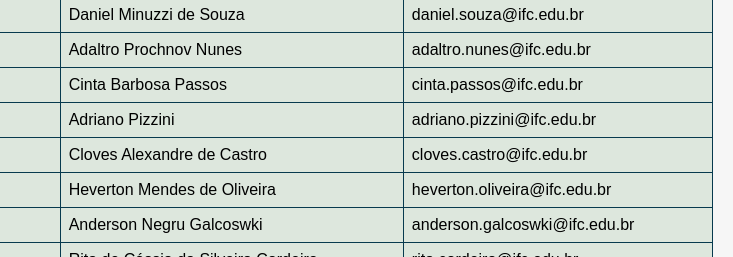
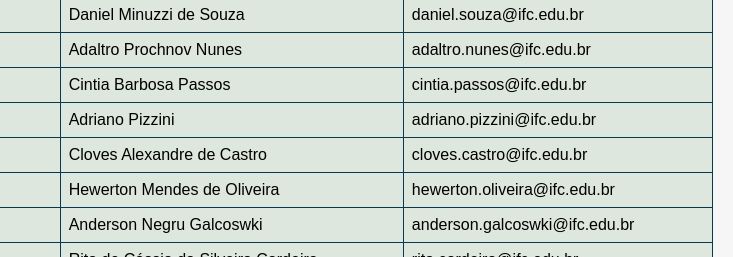
Before and after one commit to felippekisner/IFerno, a plain HTML site: page index.html in a window 1280 px wide. Both pictures are taken after a click on the button "👨‍🏫". Shown: the part 196-453 px from the top of the page, 547-1280 px from the left. Drawn offline with Linux system fonts and the light colour scheme.

Commit message:
Add files via upload

```diff
--- a/index.html
+++ b/index.html
@@ -68,7 +68,7 @@
                 <br>
                 E muito mais: recursos extras, dicas de estudo, links úteis, feeds de bibliotecas digitais e formulários de avaliação para um feedback contínuo.
                 <br><br>
-                Este projeto é idealizado e mantido por Felippe Tesser Kisner, aluno do IFC Blumenau e entusiasta de tecnologia educacional, que entende as necessidades de quem vive a rotina do campus. A gestão e moderação do site ficam sob responsabilidade da líder de turma, Jamile, garantindo que todos os conteúdos e funcionalidades estejam alinhados às demandas da turma e do instituto.
+                Este projeto é idealizado e mantido por Felippe Tesser Kisner, aluno do IFC Blumenau e entusiasta de tecnologia educacional, que entende as necessidades de quem vive a rotina do campus. A gestão e moderação do site ficam sob responsabilidade da líder de turma, Jamille, garantindo que todos os conteúdos e funcionalidades estejam alinhados às demandas da turma e do instituto.
                 <br><br>
                 Explore todas as funcionalidades e experimente uma nova forma de gerenciar seus compromissos acadêmicos. Seja mais produtivo, reduza o estresse e conquiste seus objetivos com o Organizador FTK.
                 <br><br>
@@ -191,10 +191,10 @@
                     <tr><td>Biologia</td><td>Karlan Rau</td><td>karlan.rau@ifc.edu.br</td></tr>
                     <tr><td>Educação Física</td><td>Daniel Minuzzi de Souza</td><td>daniel.souza@ifc.edu.br</td></tr>
                     <tr><td>Filosofia</td><td>Adaltro Prochnov Nunes</td><td>adaltro.nunes@ifc.edu.br</td></tr>
-                    <tr><td>Física</td><td>Cinta Barbosa Passos</td><td>cinta.passos@ifc.edu.br</td></tr>
+                    <tr><td>Física</td><td>Cintia Barbosa Passos</td><td>cintia.passos@ifc.edu.br</td></tr>
                     <tr><td>Fundamentos da Informática</td><td>Adriano Pizzini</td><td>adriano.pizzini@ifc.edu.br</td></tr>
                     <tr><td>Geografia</td><td>Cloves Alexandre de Castro</td><td>cloves.castro@ifc.edu.br</td></tr>
-                    <tr><td>Hardware</td><td>Heverton Mendes de Oliveira</td><td>heverton.oliveira@ifc.edu.br</td></tr>
+                    <tr><td>Hardware</td><td>Hewerton Mendes de Oliveira</td><td>hewerton.oliveira@ifc.edu.br</td></tr>
                     <tr><td>História</td><td>Anderson Negru Galcoswki</td><td>anderson.galcoswki@ifc.edu.br</td></tr>
                     <tr><td>Inglês</td><td>Rita de Cássia da Silveira Cordeiro</td><td>rita.cordeiro@ifc.edu.br</td></tr>
                     <tr><td>Português</td><td>Cleonice Marisa de Brito Nazedok</td><td>cleonice.nazedok@ifc.edu.br</td></tr>
--- a/main.js
+++ b/main.js
@@ -262,10 +262,10 @@
                 <tr><td>Biologia</td><td>Karlan Rau</td><td>karlan.rau@ifc.edu.br</td></tr>
                 <tr><td>Educação Física</td><td>Daniel Minuzzi de Souza</td><td>daniel.souza@ifc.edu.br</td></tr>
                 <tr><td>Filosofia</td><td>Adaltro Prochnov Nunes</td><td>adaltro.nunes@ifc.edu.br</td></tr>
-                <tr><td>Física</td><td>Cinta Barbosa Passos</td><td>cinta.passos@ifc.edu.br</td></tr>
+                <tr><td>Física</td><td>Cintia Barbosa Passos</td><td>cintia.passos@ifc.edu.br</td></tr>
                 <tr><td>Fundamentos da Informática</td><td>Adriano Pizzini</td><td>adriano.pizzini@ifc.edu.br</td></tr>
                 <tr><td>Geografia</td><td>Cloves Alexandre de Castro</td><td>cloves.castro@ifc.edu.br</td></tr>
-                <tr><td>Hardware e Sistemas Operacionais</td><td>Heverton Mendes de Oliveira</td><td>heverton.oliveira@ifc.edu.br</td></tr>
+                <tr><td>Hardware e Sistemas Operacionais</td><td>Hewerton Mendes de Oliveira</td><td>hewerton.oliveira@ifc.edu.br</td></tr>
                 <tr><td>História</td><td>Anderson Negru Galcoswki</td><td>anderson.galcoswki@ifc.edu.br</td></tr>
                 <tr><td>Inglês</td><td>Rita de Cássia da Silveira Cordeiro</td><td>rita.cordeiro@ifc.edu.br</td></tr>
                 <tr><td>Língua Portuguesa</td><td>Cleonice Marisa de Brito Nazedok</td><td>cleonice.nazedok@ifc.edu.br</td></tr>
```
Also changed, not shown: mobile.html (+2 -2 lines).
